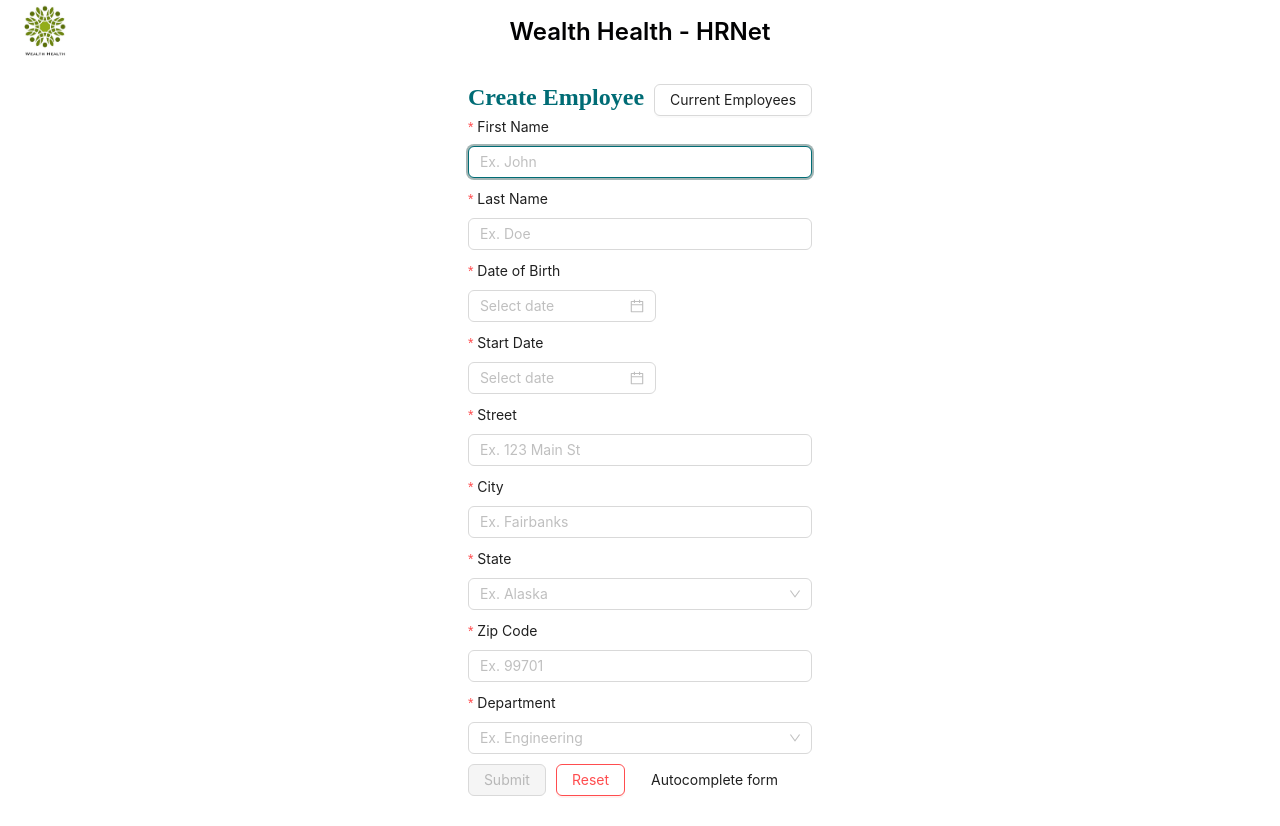
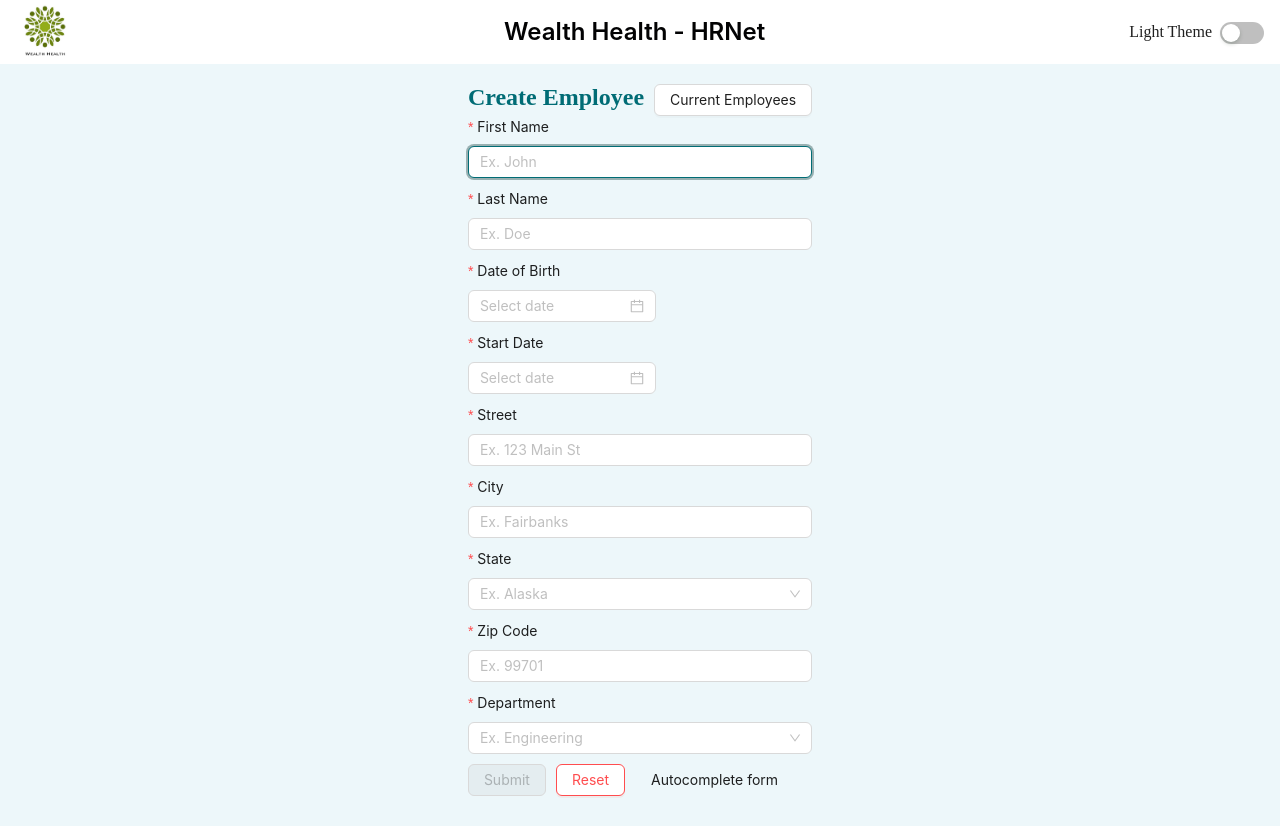
Before and after one commit to aplainea/HRnet, a React (Create React App) app: page / in a window 1280 px wide. Built offline with nearby package versions, Linux system fonts and the light colour scheme.

Commit message:
add dark and light mode on app

```diff
--- a/src/App.jsx
+++ b/src/App.jsx
@@ -1,21 +1,41 @@
-import { ConfigProvider } from "antd";
+import { useState, useEffect } from "react";
+import { ConfigProvider, theme } from "antd";
 import { Outlet } from "react-router-dom";
 import { Provider } from "react-redux";
 import store from "./redux/store";
 import AppHeader from "./components/Header/Header";
 
+const { defaultAlgorithm, darkAlgorithm } = theme;
+
 export default function App() {
+    const [isDarkTheme, setIsDarkTheme] = useState(false);
+    const toggleTheme = () => {
+        setIsDarkTheme(!isDarkTheme);
+    };
+
+    useEffect(() => {
+        const body = document.body;
+        body.classList.toggle("dark-theme", isDarkTheme);
+        body.classList.toggle("light-theme", !isDarkTheme);
+    }, [isDarkTheme]);
+
     return (
         <>
             <ConfigProvider
                 theme={{
+                    algorithm: isDarkTheme ? darkAlgorithm : defaultAlgorithm,
                     token: {
-                        colorPrimary: "rgba(0, 108, 117, 1)",
+                        colorPrimary: isDarkTheme
+                            ? "rgba(38, 166, 154, 1)"
+                            : "rgba(0, 108, 117, 1)",
                     },
                 }}
             >
                 <Provider store={store}>
-                    <AppHeader />
+                    <AppHeader
+                        isDarkTheme={isDarkTheme}
+                        toggleTheme={toggleTheme}
+                    />
                     <main className="main">
                         <Outlet />
                     </main>
--- a/src/components/Header/Header.jsx
+++ b/src/components/Header/Header.jsx
@@ -1,11 +1,11 @@
 import { Link } from "react-router-dom";
-import { Layout, Typography } from "antd";
+import { Layout, Typography, Switch } from "antd";
 import companyLogo from "../../assets/logo-wealth-health.png";
 
 const { Header } = Layout;
 const { Title } = Typography;
 
-const AppHeader = () => (
+const AppHeader = ({ isDarkTheme, toggleTheme }) => (
     <Header className="app-header">
         <div className="header-content">
             <img src={companyLogo} alt="Wealth Health Logo" />
@@ -14,6 +14,16 @@
                     <Link to="/">Wealth Health - HRNet</Link>
                 </Title>
             </div>
+            <div style={{ marginLeft: "auto" }}>
+                <span className="label-theme">
+                    {isDarkTheme ? "Dark Theme" : "Light Theme"}
+                </span>
+                <Switch
+                    checked={isDarkTheme}
+                    onChange={toggleTheme}
+                    style={{ marginLeft: "8px" }}
+                />
+            </div>
         </div>
     </Header>
 );
--- a/src/components/Header/Header.scss
+++ b/src/components/Header/Header.scss
@@ -29,7 +29,7 @@
         .company-info {
             flex-grow: 1;
             text-align: center;
-            margin-right: 60px;
+            margin-left: 64px;
         }
 
         .company-name {
@@ -37,3 +37,16 @@
         }
     }
 }
+
+@media screen and (max-width: 768px) {
+    .app-header {
+        .header-content {
+            .company-info {
+                margin-left: 0;
+            }
+            .label-theme {
+                display: none;
+            }
+        }
+    }
+}
--- a/src/styles/scss/base/_base.scss
+++ b/src/styles/scss/base/_base.scss
@@ -8,6 +8,54 @@
     flex-direction: column;
     min-height: 100vh;
     margin: 0;
+}
+
+body {
+    &.light-theme {
+        background: $light;
+
+        .app-header {
+            background: $white;
+            .company-info a {
+                color: $black;
+            }
+        }
+    }
+
+    &.dark-theme {
+        background: $greyDark;
+
+        .app-header {
+            background: $greyDark;
+            .company-info a {
+                color: $white;
+            }
+        }
+        .createemployeespage .title-container h2 {
+            color: $secondary;
+        }
+        .currentemployeespage {
+            & .title-container h2 {
+                color: $secondary;
+            }
+
+            & .pagination-info {
+                color: $white;
+            }
+        }
+
+        .modalContainer {
+            background: rgba(37, 37, 37, 0.8);
+
+            & .modal {
+                background: $greyDark;
+                color: $white;
+            }
+            & .modal_header-title {
+                color: $secondary;
+            }
+        }
+    }
 }
 
 main {
--- a/src/styles/scss/utils/_variables.scss
+++ b/src/styles/scss/utils/_variables.scss
@@ -1,5 +1,5 @@
 $primary: rgba(0, 108, 117, 1);
-$secondary: rgba(130, 196, 190, 1);
+$secondary: rgba(38, 166, 154, 1);
 $light: rgba(237, 247, 250, 1);
 
 $greyDark: rgba(42, 44, 65, 1);
```
